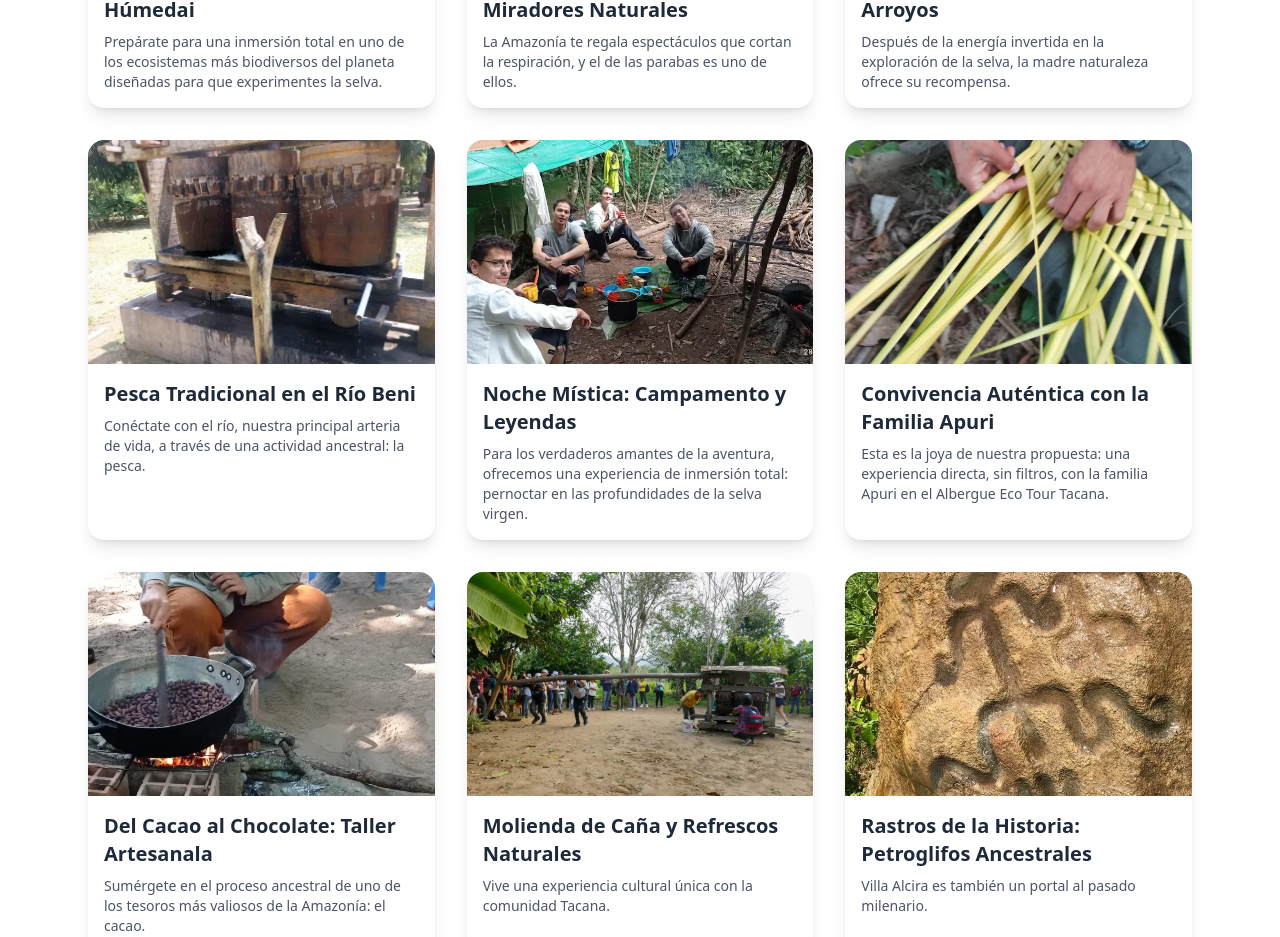
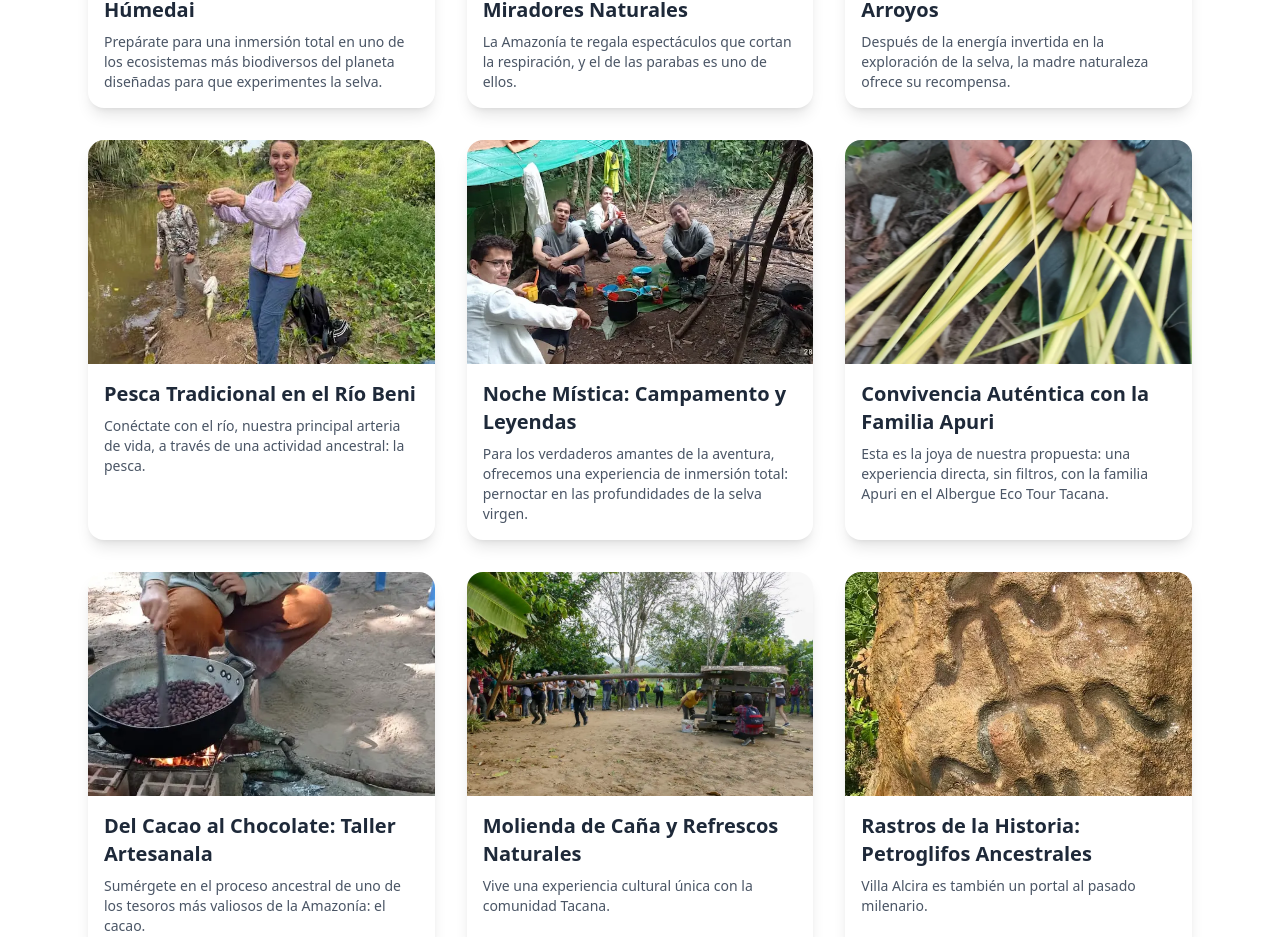
Before and after one commit to dani71296/turijose, a React (Vite) app: page / in a window 1280 px wide. Shown: the part 1036-1973 px from the top of the page. Built offline with nearby package versions, Linux system fonts and the light colour scheme.

Commit message:
cambio de foto de pesca

```diff
--- a/src/pages/Home.jsx
+++ b/src/pages/Home.jsx
@@ -34,7 +34,7 @@ const Home = () => {
     },
     {
       name: "Pesca Tradicional en el Río Beni",
-      img: "/images/amazon.webp",
+      img: "/images/turista1.webp",
       imgModal: "/images/amazon.webp",
       desc: "Conéctate con el río, nuestra principal arteria de vida, a través de una actividad ancestral: la pesca.",
       textoLargo:
```
